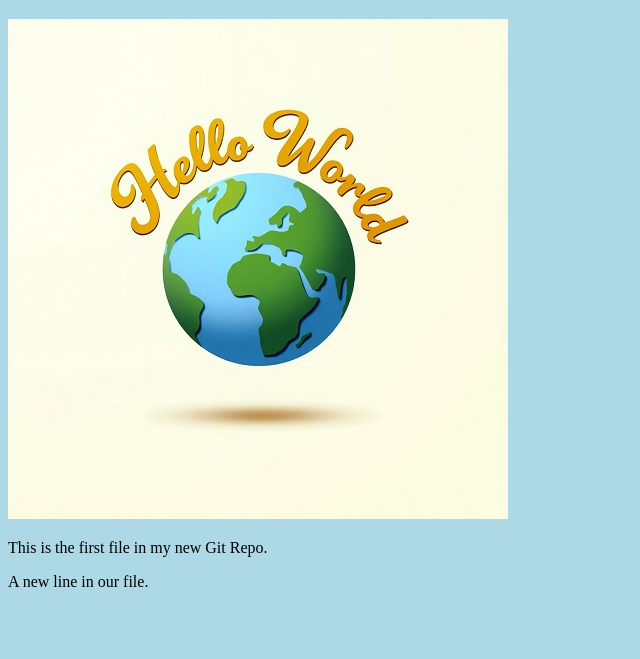
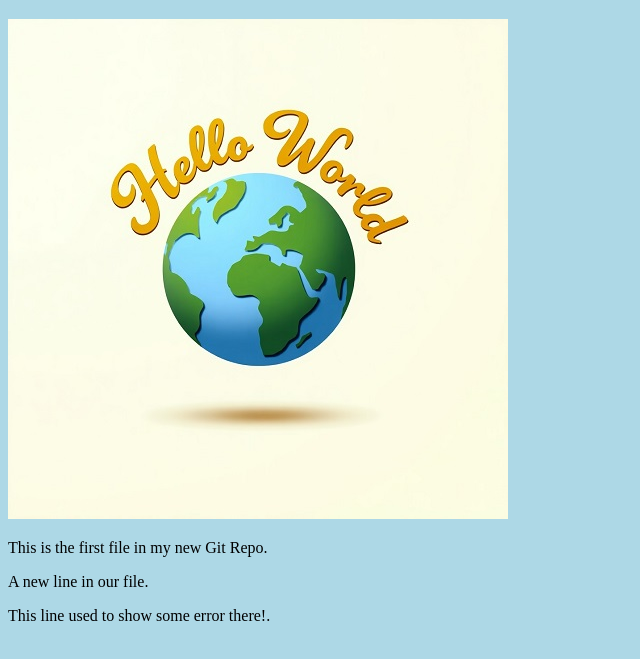
Before and after one commit to arja00005/hello-world, a plain HTML site: page index.html in a window 1280 px wide. Shown: the part 61-720 px from the top of the page, without its empty margins (0-640 px from the left). Drawn offline with Linux system fonts and the light colour scheme.

Commit message:
updated index.html with emergency error

```diff
--- a/index.html
+++ b/index.html
@@ -11,5 +11,6 @@
 	</div>
     <p>This is the first file in my new Git Repo.</p>
 	<p>A new line in our file.</p>
+	<p>This line used to show some error there!.</p>
 </body>
 </html>
```
